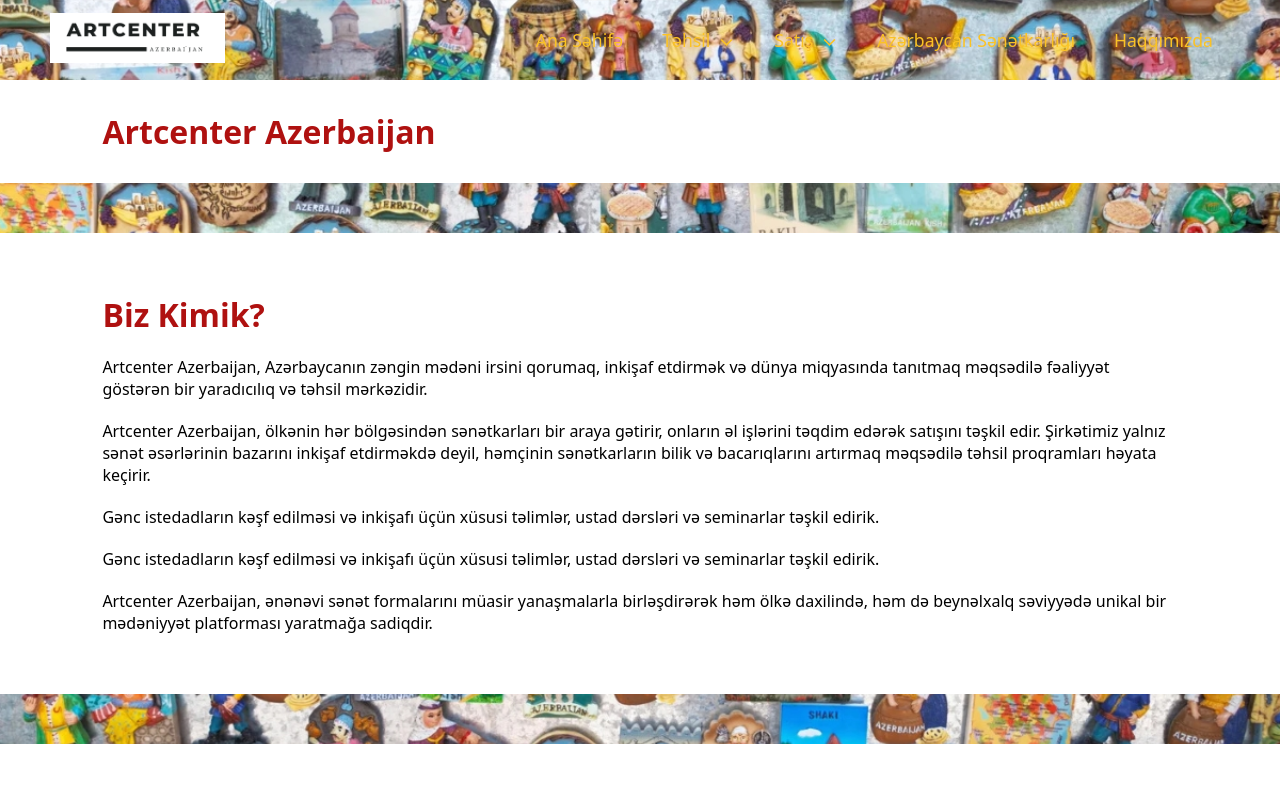
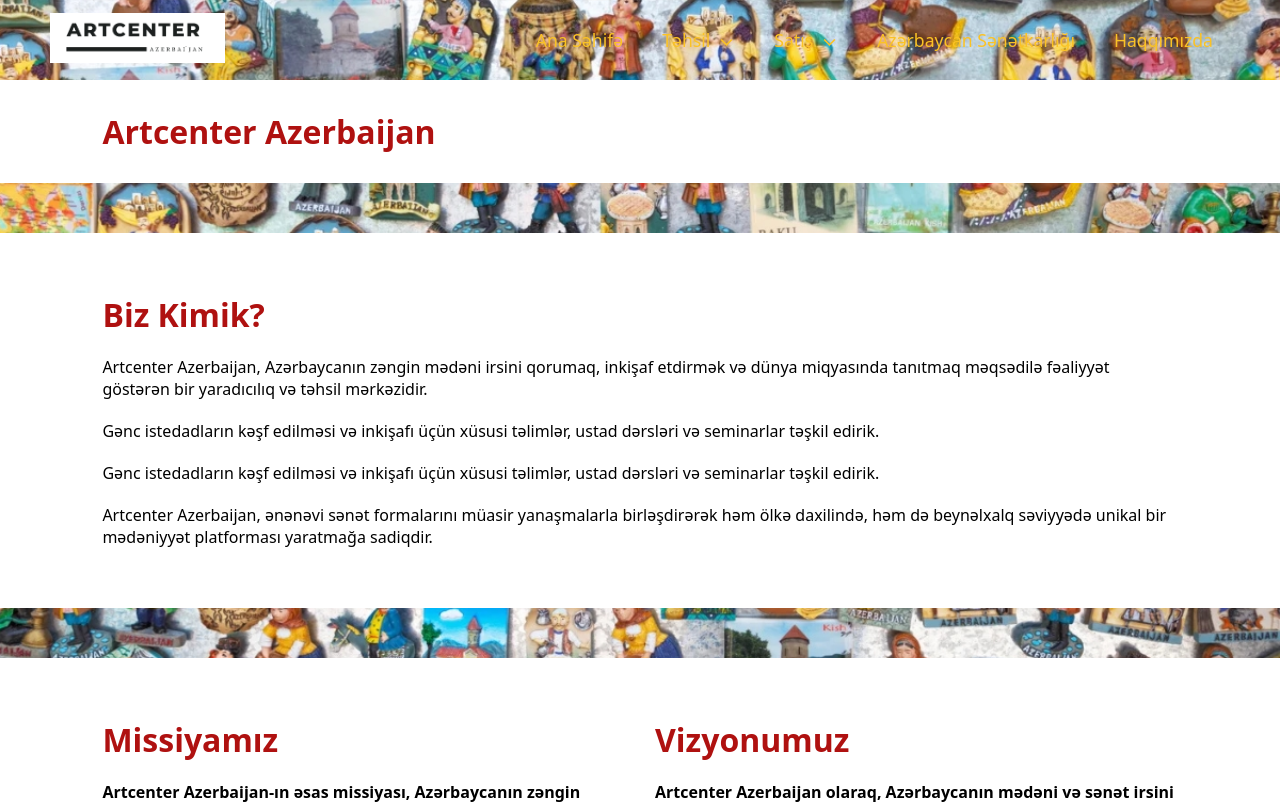
Before and after one commit to VidadiAli/art-center, a React (Vite) app: page /about-us in a window 1280 px wide. Shown: the top 804 px of the page. Built offline with nearby package versions, Linux system fonts and the light colour scheme.

Commit message:
first commit

```diff
--- a/src/Main/About/About.jsx
+++ b/src/Main/About/About.jsx
@@ -11,9 +11,6 @@
                 <h1>Biz kimik?</h1>
                 <p>
                     Artcenter Azerbaijan, Azərbaycanın zəngin mədəni irsini qorumaq, inkişaf etdirmək və dünya miqyasında tanıtmaq məqsədilə fəaliyyət göstərən bir yaradıcılıq və təhsil mərkəzidir.
-                </p>
-                <p>
-                    Artcenter Azerbaijan, ölkənin hər bölgəsindən sənətkarları bir araya gətirir, onların əl işlərini təqdim edərək satışını təşkil edir. Şirkətimiz yalnız sənət əsərlərinin bazarını inkişaf etdirməkdə deyil, həmçinin sənətkarların bilik və bacarıqlarını artırmaq məqsədilə təhsil proqramları həyata keçirir.
                 </p>
                 <p>
                     Gənc istedadların kəşf edilməsi və inkişafı üçün xüsusi təlimlər, ustad dərsləri və seminarlar təşkil edirik.
```
